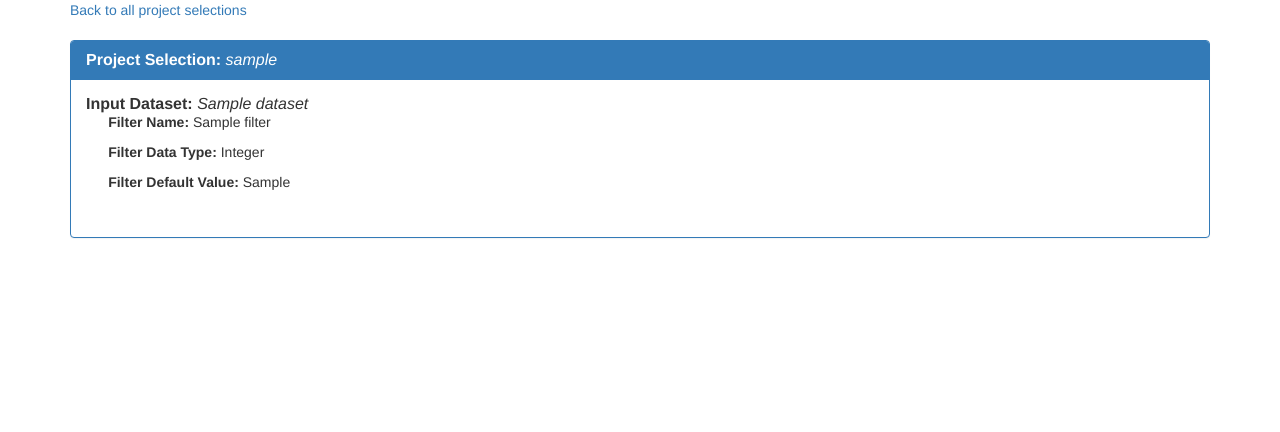
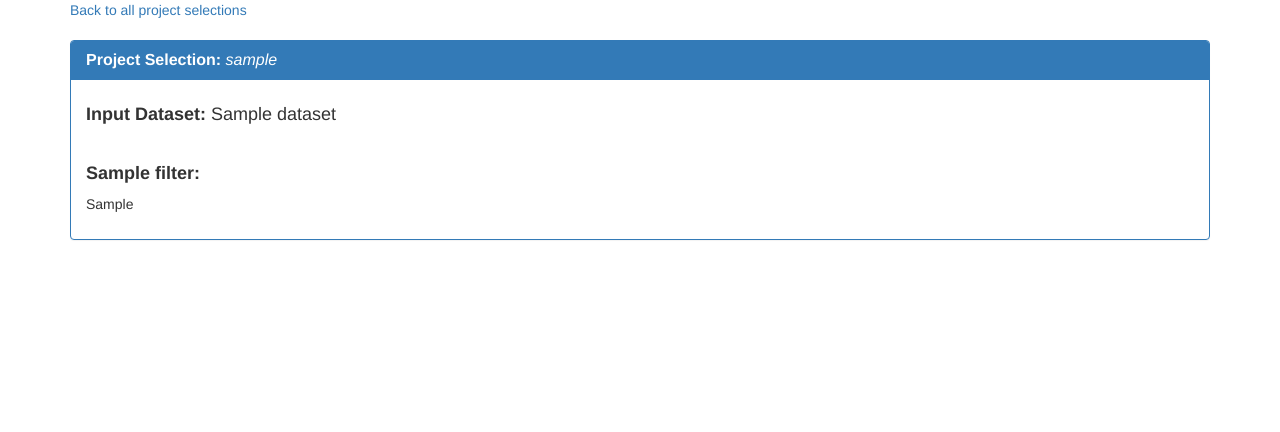
Before and after one commit to unl-pal/argv-www, a Django app: a page that uses website/templates/website/project_detail.html in a window 1280 px wide. Shown: the part 72-504 px from the top of the page. Run offline with Django 3.2, Linux system fonts and the light colour scheme; tables that the repository leaves empty hold one stand-in row (values such as "Sample post"); some libraries are stand-ins or nearby versions.

Commit message:
change how details render

```diff
--- a/website/templates/website/project_detail.html
+++ b/website/templates/website/project_detail.html
@@ -10,12 +10,11 @@
                 <h1 class="panel-title"><strong>Project Selection:</strong> <em>{{ project.slug }}</em></h1>
             </div>
             <div class="panel-body">
-                <h2 class="panel-title"><strong>Input Dataset:</strong> <em>{{ project.input_dataset }}</em></h2>
+                <h4><strong>Input Dataset:</strong> {{ project.input_dataset }}</h4>
+                <br>
                 {% for filter in project.pfilter.all %}
-                    <p style="padding-left: 2%;"><strong>Filter Name: </strong>{{ filter.name }}</p>
-                    <p style="padding-left: 2%;"><strong>Filter Data Type: </strong>{{ filter.val_type }}</p>
-                    <p style="padding-left: 2%;"><strong>Filter Default Value: </strong>{{ filter.default_val }}</p>
-                    <br>
+                    <h4><strong>{{ filter.name }}:</strong></h4>
+                    <p>{{ filter.default_val }}</p>
                 {% endfor %}
                 {% if user.profile.active_email %}
                     <div class="panel panel-warning">
```
